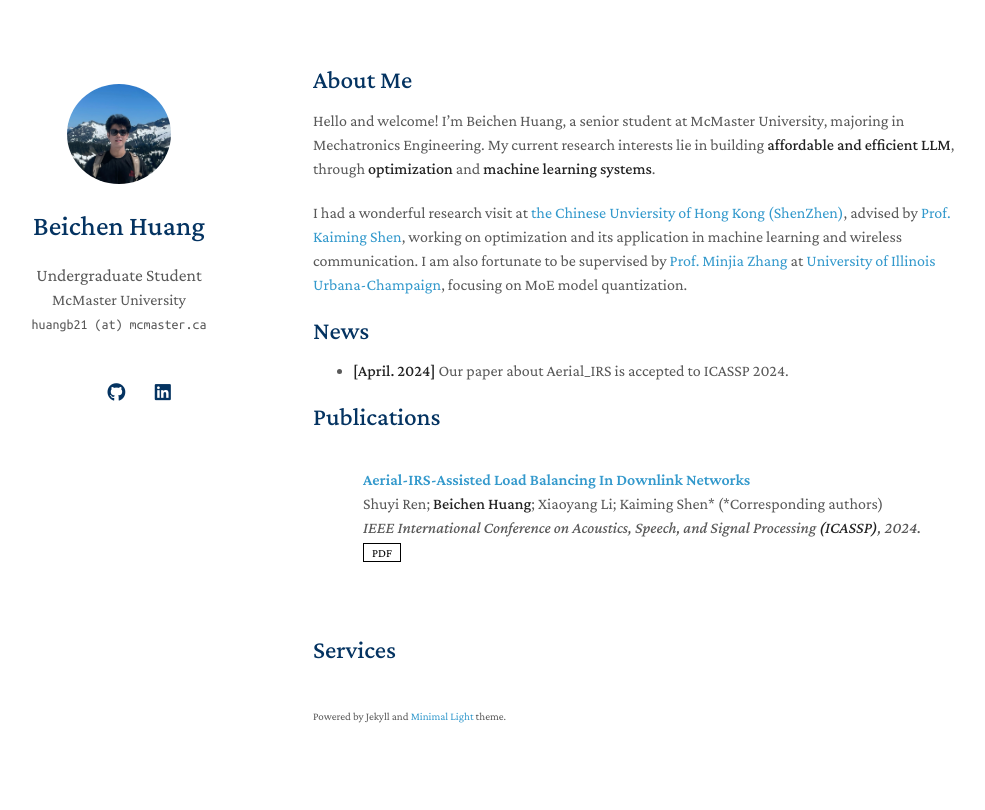
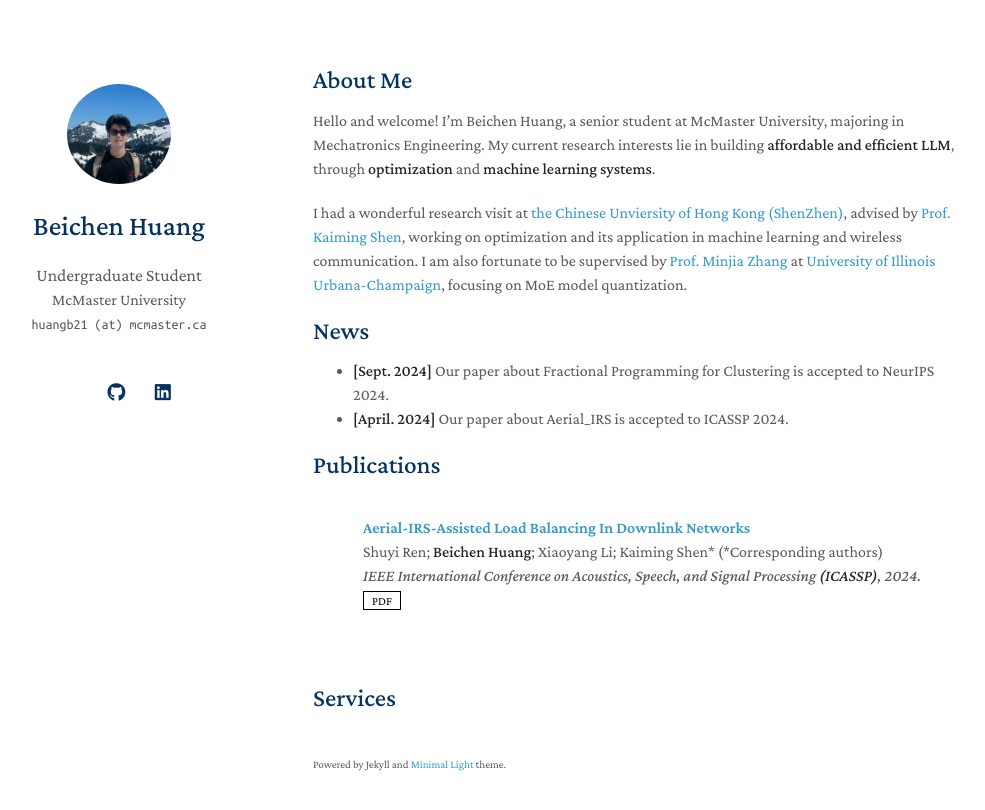
Before and after one commit to BeichenHuang/BeichenHuang.github.io, a Jekyll site: the page built from index.md, in a window 1280 px wide. Shown: the top 810 px of the page, without its empty margins (157-1142 px from the left). Built offline with Jekyll 4.4.1, drawn with Linux system fonts in a browser that asks for light colours; a style sheet for code colours, icons or effects is not loaded; our own code applies the rules of GitHub Pages for plain Markdown files.

Commit message:
Update index.md

```diff
--- a/index.md
+++ b/index.md
@@ -11,7 +11,7 @@ I had a wonderful research visit at [the Chinese Unviersity of Hong Kong (ShenZ
 
 
 ## News
-
+- **[Sept. 2024]** Our paper about Fractional Programming for Clustering is accepted to NeurIPS 2024.
 - **[April. 2024]** Our paper about Aerial_IRS is accepted to ICASSP 2024.
 
 {% include_relative _includes/publications.md %}
```
